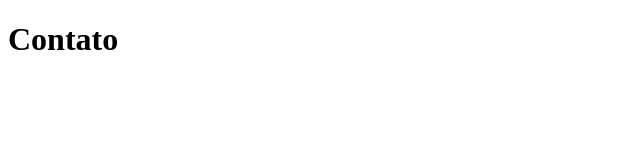
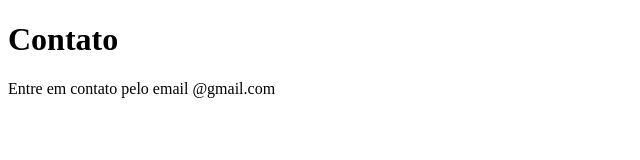
Before and after one commit to LucasBelhassof/sistema-de-cadastro, a plain HTML site: page contato.html in a window 1280 px wide. Shown: the whole page, without its empty margins (0-640 px from the left). Drawn offline with Linux system fonts and the light colour scheme.

Commit message:
Adicionando o email de contato

```diff
--- a/contato.html
+++ b/contato.html
@@ -7,6 +7,6 @@
 </head>
 <body>
     <h1>Contato</h1>
-    <p></p>
+    <p>Entre em contato pelo email @gmail.com</p>
 </body>
 </html>
```
